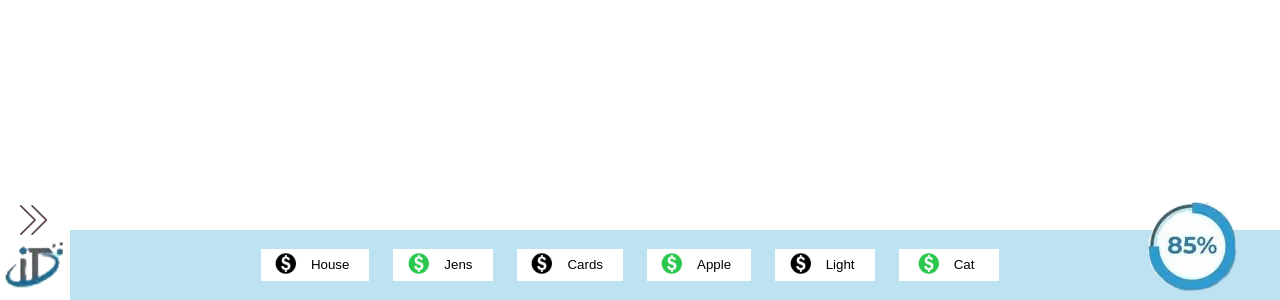
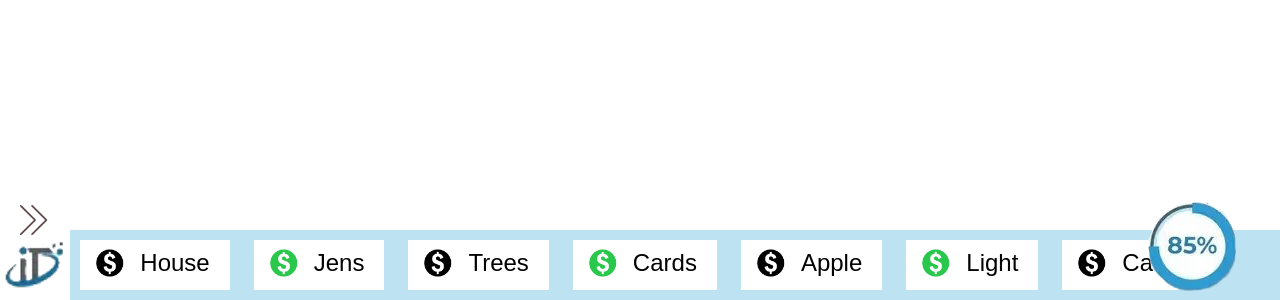
Before and after one commit to wingo-dev/footer-menu, a plain HTML site: page index.html in a window 1280 px wide. Shown: the part 500-800 px from the top of the page. Drawn offline with Linux system fonts and the light colour scheme.

Commit message:
some changes

```diff
--- a/css/global.css
+++ b/css/global.css
@@ -11,7 +11,7 @@ footer {
     justify-content: center;
     align-items: center;
     padding: 10px;
-    transition: all 1s ease-in-out;
+    /* transition: all 1s ease-in-out; */
 }
 footer.shrunk {
   left: auto;
@@ -33,6 +33,9 @@ footer.shrunk .menu-button {
   padding-left: 10px;
   padding-right: 20px;
   min-width: 100px;
+  padding-top: 5px;
+  padding-bottom: 5px;
+  font-size: 24px;
 }
 
 .menu-button:hover {
@@ -42,8 +45,8 @@ footer.shrunk .menu-button {
 .menu-button::before {
   content: '';
   display: inline-block;
-  height: 30px;
-  width: 30px;
+  height: 40px;
+  width: 40px;
   margin-right: 10px;
   vertical-align: middle;
   background-size: contain;
--- a/index.html
+++ b/index.html
@@ -12,6 +12,7 @@
     <div>
       <button class="menu-button">House</button>
       <button class="menu-button">Jens</button>
+      <button class="menu-button">Trees</button>
       <button class="menu-button">Cards</button>
       <button class="menu-button">Apple</button>
       <button class="menu-button">Light</button>
```
Lines whose indentation alone changed are shown as unchanged.
